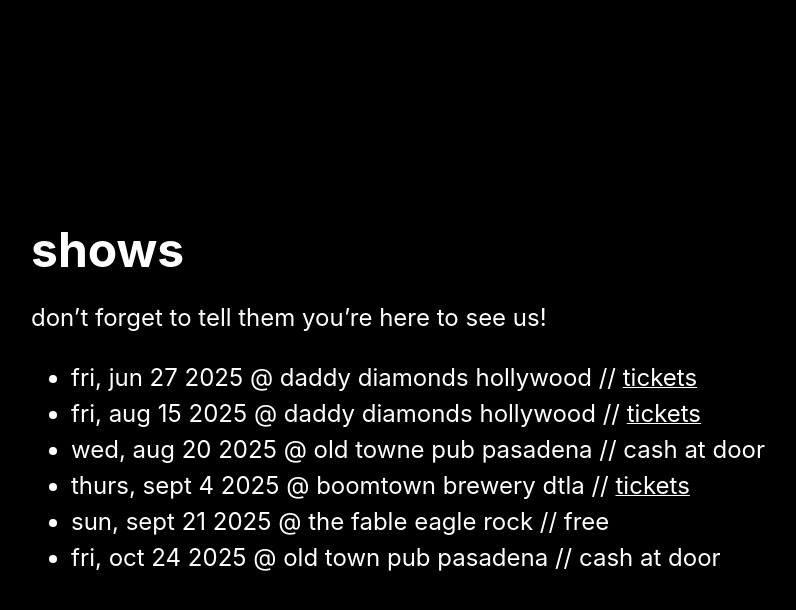
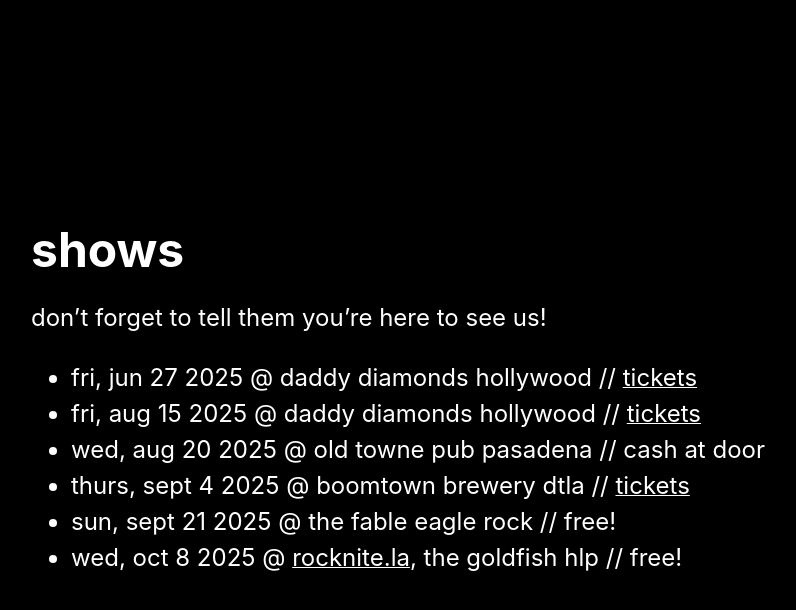
Before and after one commit to kfaizi/xmachinaband, a Jekyll site: the page built from shows.md, in a window 1280 px wide. Shown: the top 610 px of the page, without its empty margins (242-1038 px from the left). Built offline with Jekyll 4.4.1, drawn with Linux system fonts in a browser that asks for light colours; some web fonts are replaced.

Commit message:
apple music, custom email, rocknite

```diff
--- a/shows.md
+++ b/shows.md
@@ -11,5 +11,5 @@
 - fri, aug 15 2025 @ daddy diamonds hollywood // [tickets](https://www.eventbrite.com/e/live-daddy-diamonds-815-tickets-1538566918069)
 - wed, aug 20 2025 @ old towne pub pasadena // cash at door
 - thurs, sept 4 2025 @ boomtown brewery dtla // [tickets](https://www.eventbrite.com/e/songwriter-series-los-angeles-tickets-1554394970199)
-- sun, sept 21 2025 @ the fable eagle rock // free
-- fri, oct 24 2025 @ old town pub pasadena // cash at door
+- sun, sept 21 2025 @ the fable eagle rock // free!
+- wed, oct 8 2025 @ [rocknite.la](https://rocknite.la/), the goldfish hlp // free!
```
Also changed, not shown: contact.md (+1 -1 lines), index.md (+1 -1 lines).
